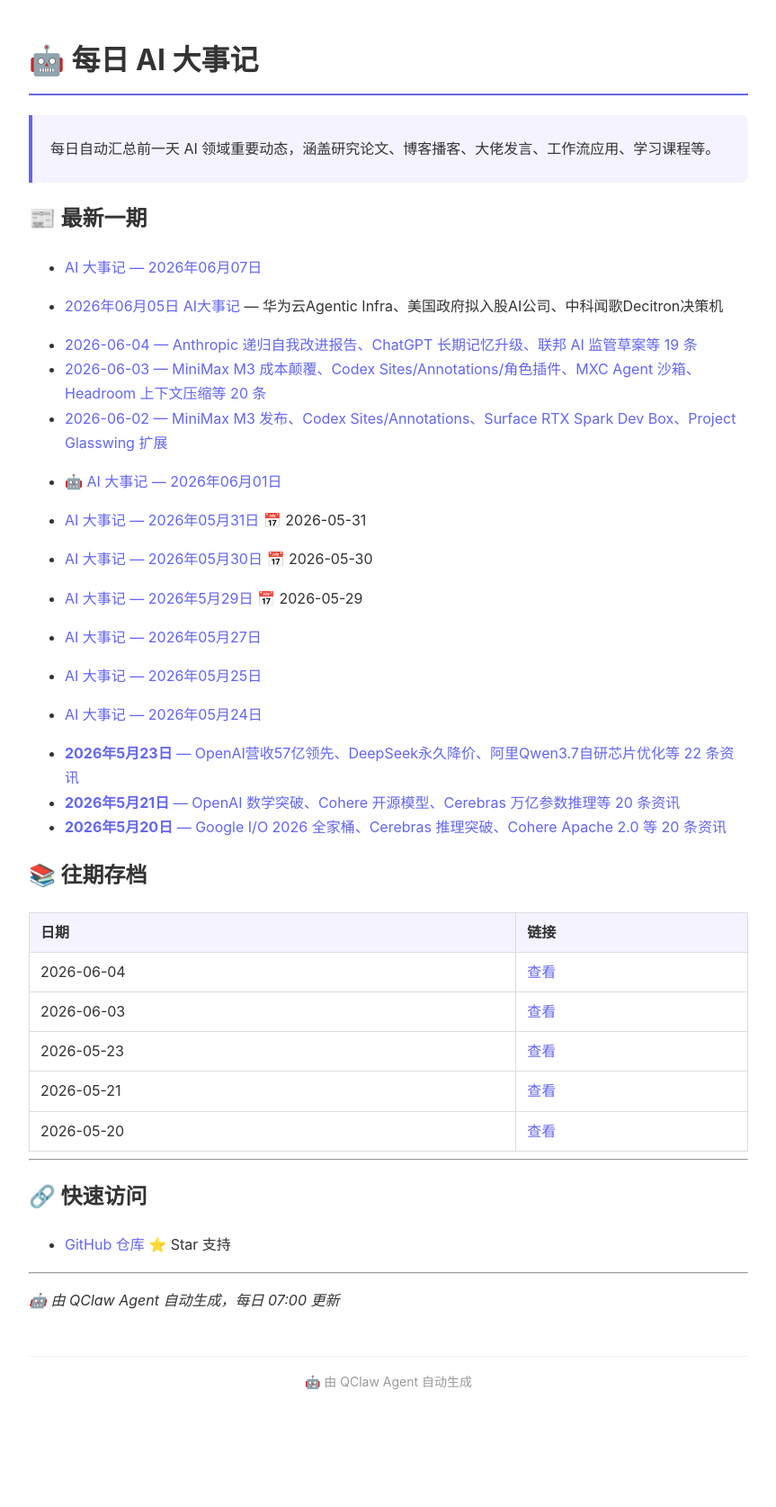
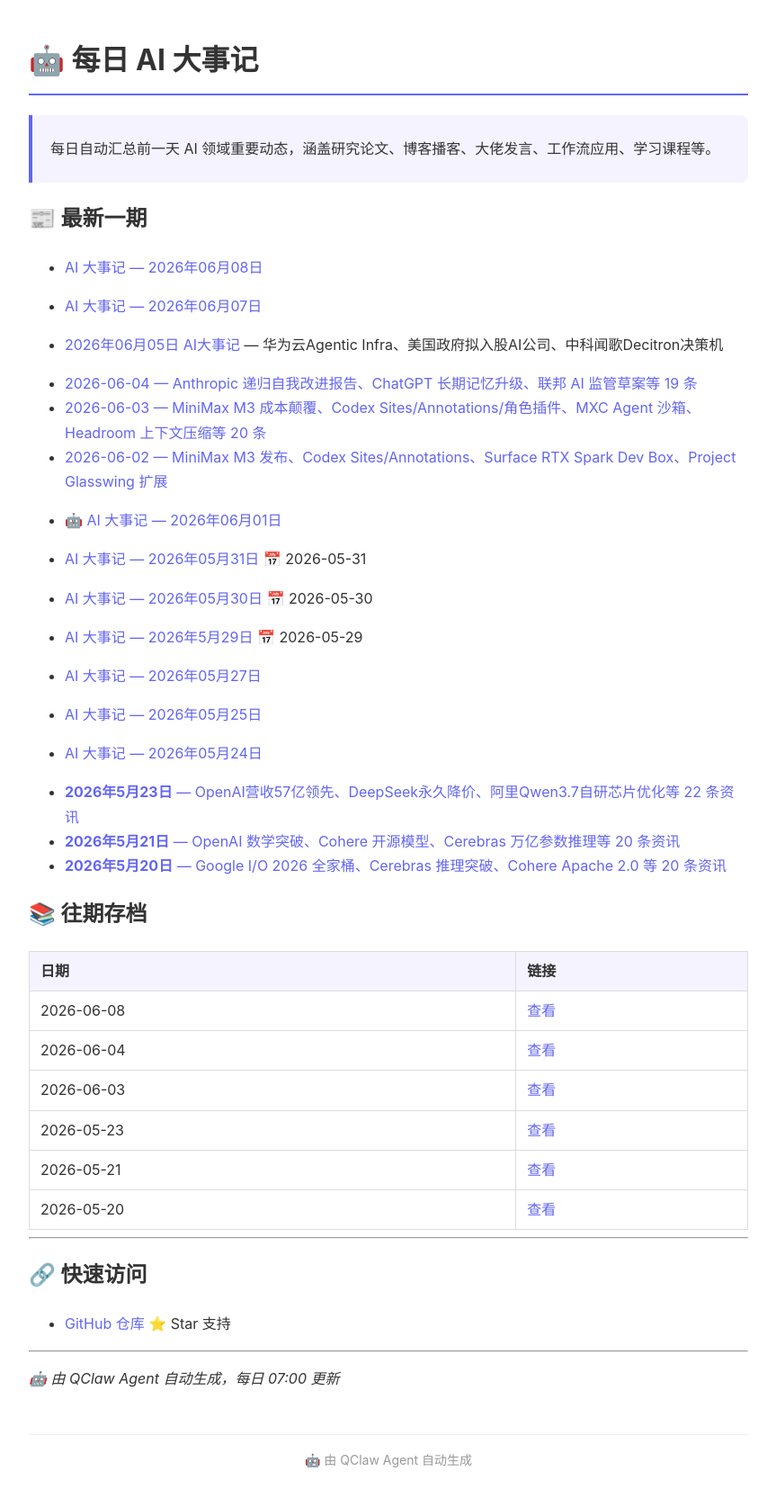
Before and after one commit to jared0612/daily-ai-news, a Jekyll site: the page built from index.md, in a window 1280 px wide. Shown: the whole page at 90% size, without its empty margins (208-1071 px from the left). Built offline with Jekyll 4.4.1, drawn with Linux system fonts in a browser that asks for light colours; before the commit the page ends 1588 px from its top, so only the background shows below that.

Commit message:
🏠 更新首页：添加 2026-06-08 大事记链接

```diff
--- a/index.md
+++ b/index.md
@@ -10,6 +10,8 @@ title: AI 大事记
 > 每日自动汇总前一天 AI 领域重要动态，涵盖研究论文、博客播客、大佬发言、工作流应用、学习课程等。
 
 ## 📰 最新一期
+- [AI 大事记 — 2026年06月08日](daily/2026-06-08.md)
+
 - [AI 大事记 — 2026年06月07日](daily/2026-06-07.md)
 
 - [2026年06月05日 AI大事记](daily/2026-06-05.md) — 华为云Agentic Infra、美国政府拟入股AI公司、中科闻歌Decitron决策机
@@ -37,6 +39,7 @@ title: AI 大事记
 
 | 日期 | 链接 |
 |------|------|
+| 2026-06-08 | [查看](/daily-ai-news/daily/2026-06-08.html) |
 | 2026-06-04 | [查看](/daily-ai-news/daily/2026-06-04.html) |
 | 2026-06-03 | [查看](/daily-ai-news/daily/2026-06-03.html) |
 | 2026-05-23 | [查看](/daily-ai-news/daily/2026-05-23.html) |
```
